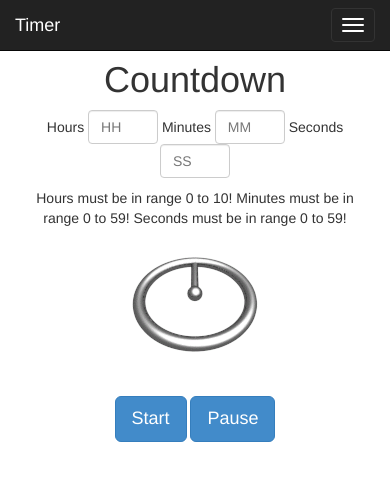
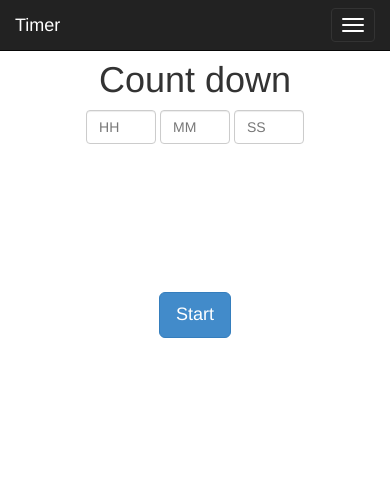
Before and after one commit to steve-bartlett/mytimer, a plain HTML site: page www/index.html in a window 390 px wide. Drawn offline with nearby package versions, Linux system fonts and the light colour scheme; some packages are replaced by stand-ins of ours.

Commit message:
Signed-off-by: steve-bartlett <steven_bartlett@hotmail.com>

```diff
--- a/www/Partials/countdown.html
+++ b/www/Partials/countdown.html
@@ -1,14 +1,14 @@
-<div class="container" ng-controller="countdownCtrl as countCtrl">
+<div class="container" ng-controller="cntDwnCtrl as countCtrl">
     <div class="starter-template">
-        <h1>Countdown</h1>
+        <h1>Count down</h1>
         <form name="form" class="css-form" novalidate>
 
-            <p>
-                Hours <input class="form-control timer" placeholder="HH" ng-disabled="countCtrl.running()" type="number" min="0" max="10" name="uhour" ng-model="countCtrl.timer.hours">
-                Minutes <input class="form-control timer" placeholder="MM" ng-disabled="countCtrl.running()" type="number" min="0" max="59" name="uminute" ng-model="countCtrl.timer.minutes" required integer />
-                Seconds <input class="form-control timer" placeholder="SS" ng-disabled="countCtrl.running()" type="number" min="0" max="59" name="usecond" ng-model="countCtrl.timer.seconds" required />
-            </p>
-            <p>
+            <div>
+                <input class="form-control timer" placeholder="HH" ng-disabled="countCtrl.running()" type="number" min="0" max="10" name="uhour" ng-model="countCtrl.timer.hours">
+                <input class="form-control timer" placeholder="MM" ng-disabled="countCtrl.running()" type="number" min="0" max="59" name="uminute" ng-model="countCtrl.timer.minutes" />
+                <input class="form-control timer" placeholder="SS" ng-disabled="countCtrl.running()" type="number" min="0" max="59" name="usecond" ng-model="countCtrl.timer.seconds" />
+            </div>
+            <div>
                 <span ng-show="form.uhour.$error.min || form.uhour.$error.max">
                     Hours must be in range 0 to 10!
                 </span>
@@ -18,14 +18,18 @@
                 <span ng-show="form.usecond.$error.min || form.usecond.$error.max">
                     Seconds must be in range 0 to 59!
                 </span>
-            </p>
-            <p>
-                <img src="img/clock.gif" ng-show="countCtrl.running()" />
-            </p>
+            </div>
+            <div ng-show="countCtrl.running()">
+                <img src="img/clock.gif" />
+            </div>
+            <div class="spacer" ng-hide="countCtrl.running()"></div>
+
+         <!--   <mycurrenttime></mycurrenttime>-->
+
             <div class="btn-div">
                 <button class="btn btn-primary btn-lg" data-ng-click="countCtrl.start()" ng-disabled="form.$invalid || isUnchanged(user)" ng-hide="countCtrl.running()">Start</button>
 
-                <button class="btn btn-primary btn-lg" data-ng-click="countCtrl.stoptimer()" ng-show="countCtrl.running()">Pause</button>
+                <button id="upause" class="btn btn-primary btn-lg" data-ng-click="countCtrl.stoptimer()" ng-show="countCtrl.running()">Pause</button>
 
             </div>
 
```
Also changed, not shown: www/config.xml (+4 -4 lines), 1 other file.
